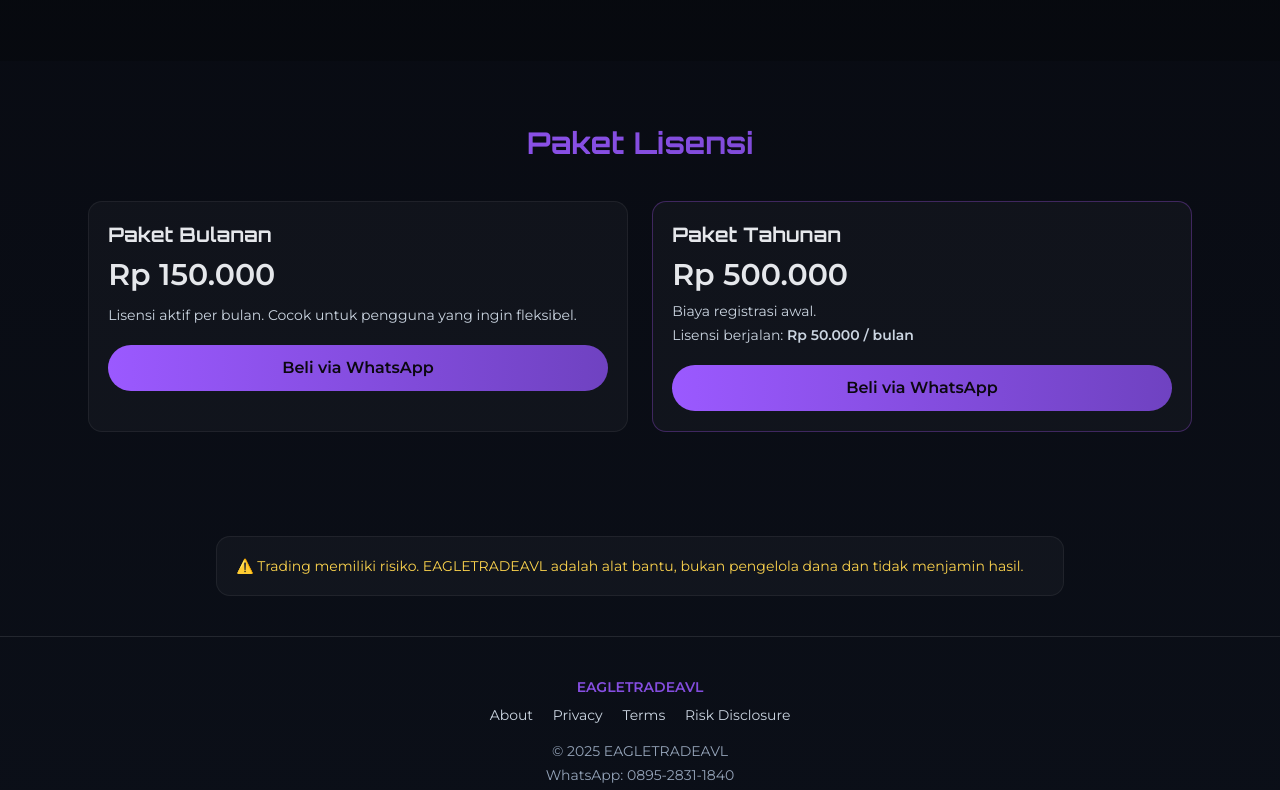
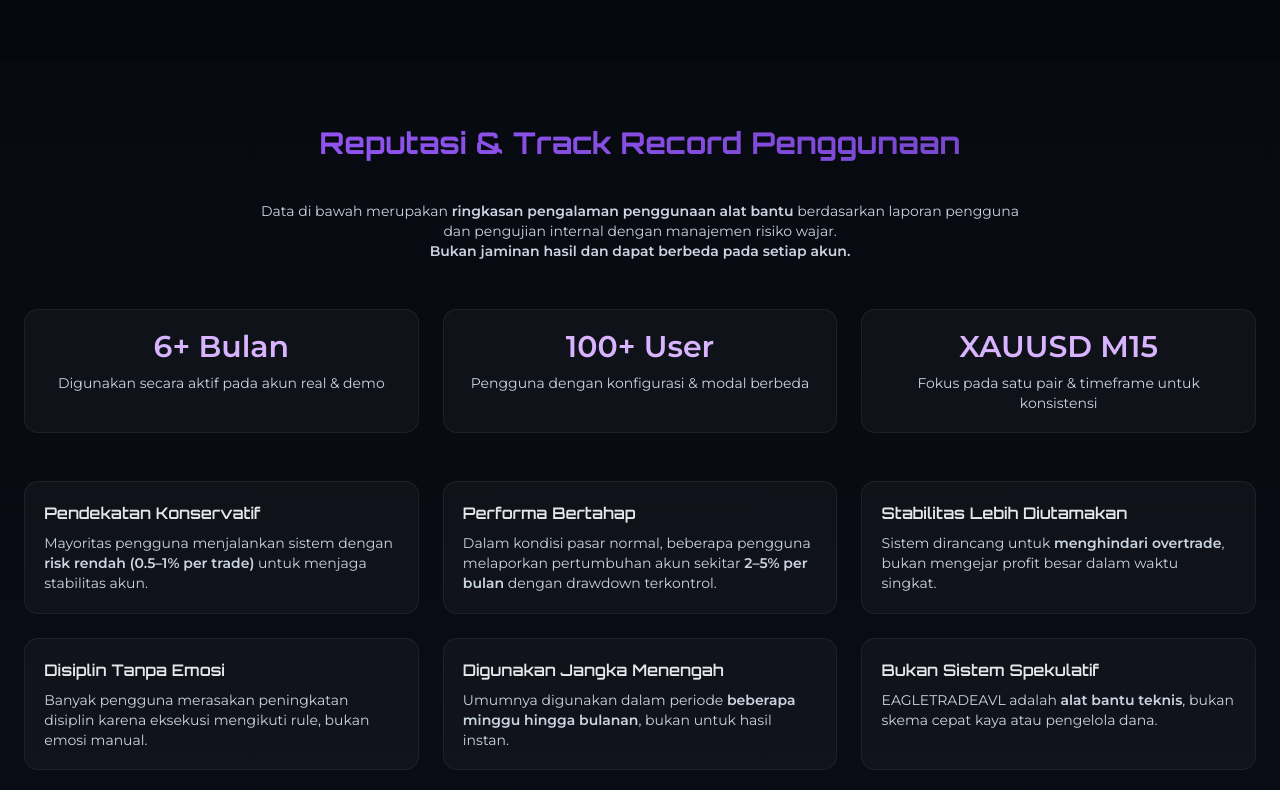
Before and after one commit to Icecemot/eagle, a plain HTML site: page index.html in a window 1280 px wide. Shown: the part 1390-2180 px from the top of the page. Drawn offline with nearby package versions, Linux system fonts and the light colour scheme.

Commit message:
Update index.html

```diff
--- a/index.html
+++ b/index.html
@@ -192,6 +192,101 @@
   </div>
 </section>
 
+<!-- REPUTASI & TRACK RECORD -->
+<section class="py-16">
+  <div class="max-w-7xl mx-auto px-6">
+    <h2 class="text-3xl font-bold neon text-center mb-10">
+      Reputasi & Track Record Penggunaan
+    </h2>
+
+    <p class="text-center text-slate-300 max-w-3xl mx-auto mb-12 text-sm">
+      Data di bawah merupakan <strong>ringkasan pengalaman penggunaan alat bantu</strong>
+      berdasarkan laporan pengguna dan pengujian internal dengan manajemen risiko wajar.
+      <br>
+      <strong>Bukan jaminan hasil dan dapat berbeda pada setiap akun.</strong>
+    </p>
+
+    <!-- METRIC -->
+    <div class="grid md:grid-cols-3 gap-6 mb-12">
+      <div class="glass text-center">
+        <p class="text-3xl font-bold text-purple-300">6+ Bulan</p>
+        <p class="text-sm text-slate-300 mt-2">
+          Digunakan secara aktif pada akun real & demo
+        </p>
+      </div>
+
+      <div class="glass text-center">
+        <p class="text-3xl font-bold text-purple-300">100+ User</p>
+        <p class="text-sm text-slate-300 mt-2">
+          Pengguna dengan konfigurasi & modal berbeda
+        </p>
+      </div>
+
+      <div class="glass text-center">
+        <p class="text-3xl font-bold text-purple-300">XAUUSD M15</p>
+        <p class="text-sm text-slate-300 mt-2">
+          Fokus pada satu pair & timeframe untuk konsistensi
+        </p>
+      </div>
+    </div>
+
+    <!-- DETAIL REPUTASI -->
+    <div class="grid md:grid-cols-3 gap-6">
+      <div class="glass">
+        <h3 class="font-semibold mb-2">Pendekatan Konservatif</h3>
+        <p class="text-sm text-slate-300">
+          Mayoritas pengguna menjalankan sistem dengan
+          <strong>risk rendah (0.5–1% per trade)</strong>
+          untuk menjaga stabilitas akun.
+        </p>
+      </div>
+
+      <div class="glass">
+        <h3 class="font-semibold mb-2">Performa Bertahap</h3>
+        <p class="text-sm text-slate-300">
+          Dalam kondisi pasar normal, beberapa pengguna
+          melaporkan pertumbuhan akun sekitar
+          <strong>2–5% per bulan</strong> dengan drawdown terkontrol.
+        </p>
+      </div>
+
+      <div class="glass">
+        <h3 class="font-semibold mb-2">Stabilitas Lebih Diutamakan</h3>
+        <p class="text-sm text-slate-300">
+          Sistem dirancang untuk <strong>menghindari overtrade</strong>,
+          bukan mengejar profit besar dalam waktu singkat.
+        </p>
+      </div>
+
+      <div class="glass">
+        <h3 class="font-semibold mb-2">Disiplin Tanpa Emosi</h3>
+        <p class="text-sm text-slate-300">
+          Banyak pengguna merasakan peningkatan disiplin karena
+          eksekusi mengikuti rule, bukan emosi manual.
+        </p>
+      </div>
+
+      <div class="glass">
+        <h3 class="font-semibold mb-2">Digunakan Jangka Menengah</h3>
+        <p class="text-sm text-slate-300">
+          Umumnya digunakan dalam periode
+          <strong>beberapa minggu hingga bulanan</strong>,
+          bukan untuk hasil instan.
+        </p>
+      </div>
+
+      <div class="glass">
+        <h3 class="font-semibold mb-2">Bukan Sistem Spekulatif</h3>
+        <p class="text-sm text-slate-300">
+          EAGLETRADEAVL adalah <strong>alat bantu teknis</strong>,
+          bukan skema cepat kaya atau pengelola dana.
+        </p>
+      </div>
+    </div>
+  </div>
+</section>
+
+
 <!-- PRICING -->
 <section id="paket" class="py-16">
   <div class="max-w-6xl mx-auto px-6">
```
